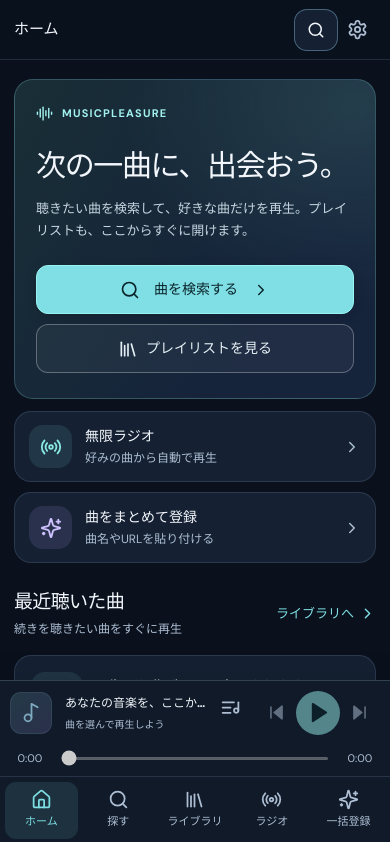
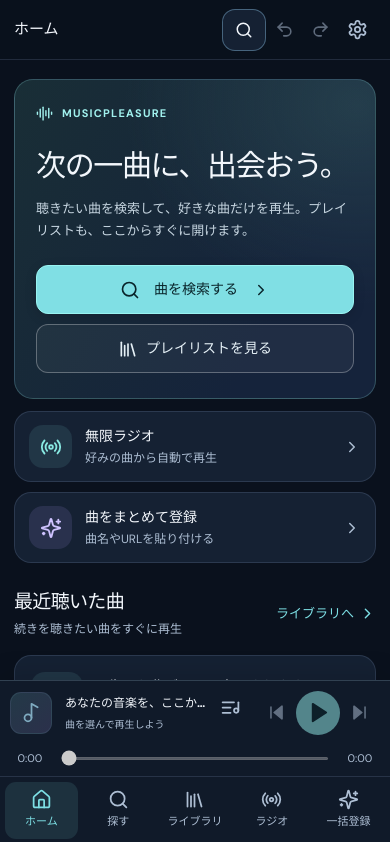
Before and after one commit to totoro0419/musicpleasure, a React (Vite) app: page / in a window 390 px wide. Shown: the top 842 px of the page. Built offline with nearby package versions, Linux system fonts and the light colour scheme.

Commit message:
fix(ui): preserve mobile undo/redo and distinguish track action labels

```diff
--- a/src/components/TrackList.tsx
+++ b/src/components/TrackList.tsx
@@ -153,7 +153,6 @@ export function TrackList({
                 <div className="tracktext">
                   <button
                     className="textbutton title"
-                    aria-label={`${t.title}を再生`}
                     onClick={() => playTrack(t, row.index)}
                   >
                     {t.title}
--- a/src/style.css
+++ b/src/style.css
@@ -2642,7 +2642,7 @@ html[data-theme="light"] .shortcut-import { color:#5c479d; }
  .topbar-search { min-height:42px; width:44px; padding:9px; margin-right:0; justify-content:center; }
  .topbar-search span { display:none; }
  .topbar-actions { gap:1px; }
- .topbar-actions button[aria-label="元に戻す"],.topbar-actions button[aria-label="やり直す"] { display:none; }
+ .topbar-actions button[aria-label="元に戻す"],.topbar-actions button[aria-label="やり直す"] { display:inline-flex; }
  .content { padding:19px 14px 30px; }
  .home-welcome { padding:25px 21px; border-radius:19px; }
  .home-kicker { font-size:11px; }
```
